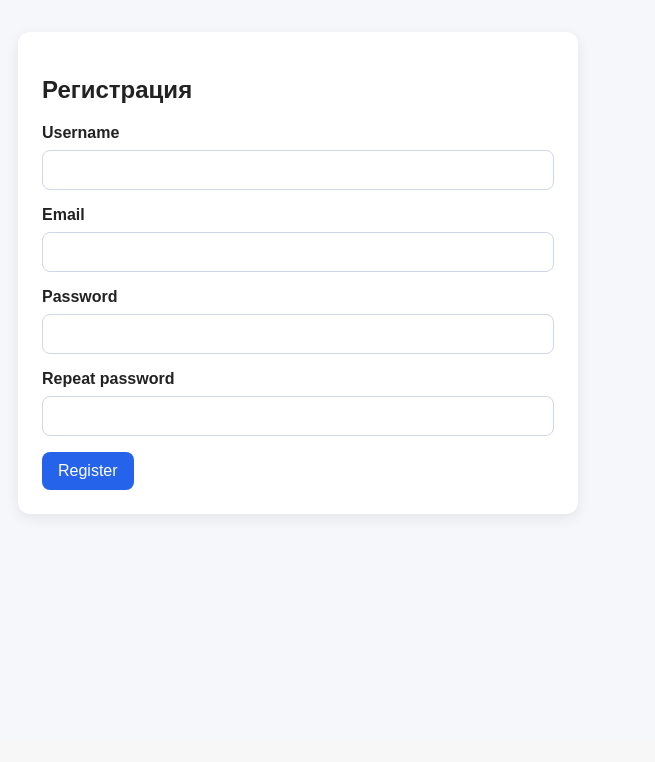
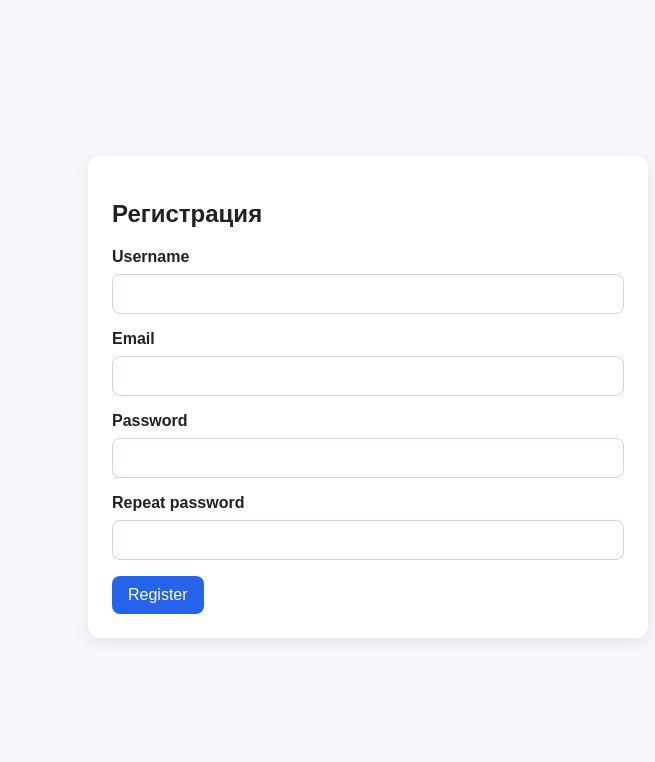
Before and after one commit to 1ce1ceice/BuildMicroblogWithFlask, a Flask app: page /register in a window 1280 px wide. Shown: the part 60-822 px from the top of the page, without its empty margins (272-927 px from the left). Before the commit the page ends 577 px from the top, so only its background shows below. Run offline with Flask 3, Linux system fonts and the light colour scheme.

Commit message:
fix form

```diff
--- a/app/static/style.css
+++ b/app/static/style.css
@@ -193,3 +193,10 @@ textarea {
 .profile-posts {
     margin-top: 20px;
 }
+
+.main-center {
+    min-height: calc(100vh - 70px);
+    display: flex;
+    justify-content: center;
+    align-items: center;
+}
--- a/app/templates/login.html
+++ b/app/templates/login.html
@@ -3,7 +3,8 @@
 {% block title %}Вход | Build a Microblog with Flask{% endblock %}
 
 {% block content %}
-<section class="card form-card">
+<div class="main-center">
+    <section class="card form-card">
     <h1>Вход</h1>
 
     <form method="POST">
--- a/app/templates/register.html
+++ b/app/templates/register.html
@@ -3,7 +3,8 @@
 {% block title %}Регистрация | Build a Microblog with Flask{% endblock %}
 
 {% block content %}
-<section class="card form-card">
+<div class="main-center">
+    <section class="card form-card">
     <h1>Регистрация</h1>
 
     <form method="POST">
```
